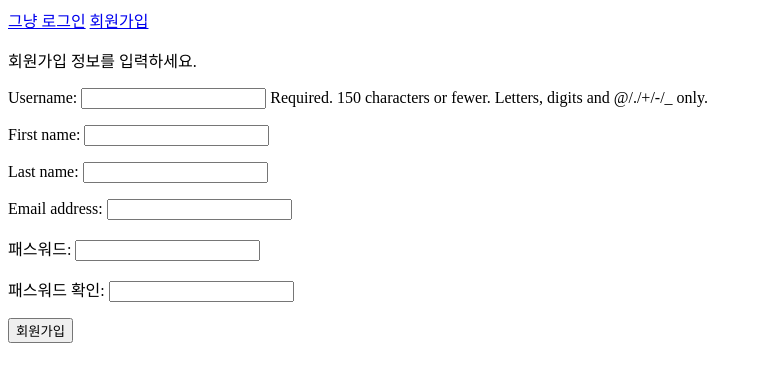
After one commit to jangwoni79/Hwan, a Django app: template accounts/templates/accounts/register.html in a window 1280 px wide. The commit adds this page. Shown: the top 382 px of the page, without its empty margins (0-762 px from the left). Run offline with Django 3.2, Linux system fonts and the light colour scheme; the template is opened without the code that fills it: values that come from a table or form of the project are taken from there, others are empty; parts of the project's set-up code (start-up, migrations or seed data) failed here and were passed over.

Commit message:
templates/accounts register, register_done, base

```diff
--- /dev/null
+++ b/accounts/templates/accounts/register.html
@@ -0,0 +1,12 @@
+{% extends 'base.html' %}
+
+{% block title %} 회원가입{% endblock %}
+
+{% block content %}
+회원가입 정보를 입력하세요.
+    <form action="" method="post">
+        {% csrf_token %}
+        {{ form.as_p  }}
+        <input type="submit" value="회원가입">
+    </form>
+{% endblock %}
--- a/templates/base.html
+++ b/templates/base.html
@@ -9,6 +9,7 @@
 <a href="{% url 'logout' %}">그냥 로그아웃</a>
 {% else %}
 <a href="{% url 'login' %}">그냥 로그인</a>
+<a href="{% url 'register' %}">회원가입</a>
 {% endif %}
 <p></p>
 {% block content %}
```
Also changed, not shown: accounts/templates/accounts/register_done.html (added, +9 -0 lines).
